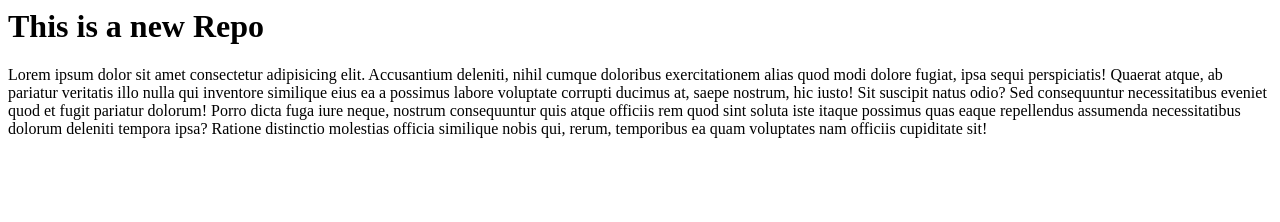
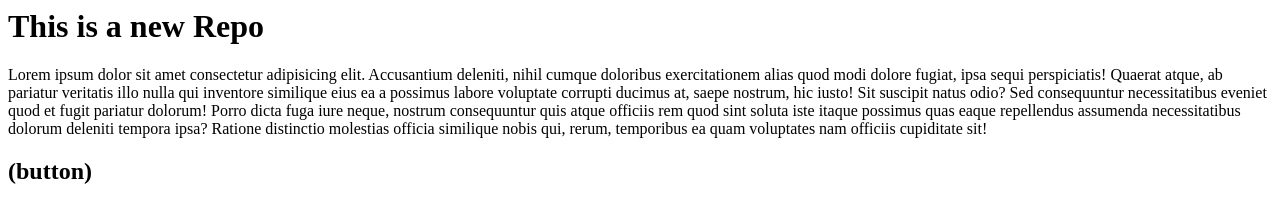
Before and after one commit to Hanzlah290/local, a plain HTML site: page index.html in a window 1280 px wide. Drawn offline with Linux system fonts and the light colour scheme.

Commit message:
Added Button

```diff
--- a/index.html
+++ b/index.html
@@ -1,2 +1,3 @@
 <h1>This is a new Repo</h1>
 <p>Lorem ipsum dolor sit amet consectetur adipisicing elit. Accusantium deleniti, nihil cumque doloribus exercitationem alias quod modi dolore fugiat, ipsa sequi perspiciatis! Quaerat atque, ab pariatur veritatis illo nulla qui inventore similique eius ea a possimus labore voluptate corrupti ducimus at, saepe nostrum, hic iusto! Sit suscipit natus odio? Sed consequuntur necessitatibus eveniet quod et fugit pariatur dolorum! Porro dicta fuga iure neque, nostrum consequuntur quis atque officiis rem quod sint soluta iste itaque possimus quas eaque repellendus assumenda necessitatibus dolorum deleniti tempora ipsa? Ratione distinctio molestias officia similique nobis qui, rerum, temporibus ea quam voluptates nam officiis cupiditate sit!</p>
+<h2>(button)</h2>
```
